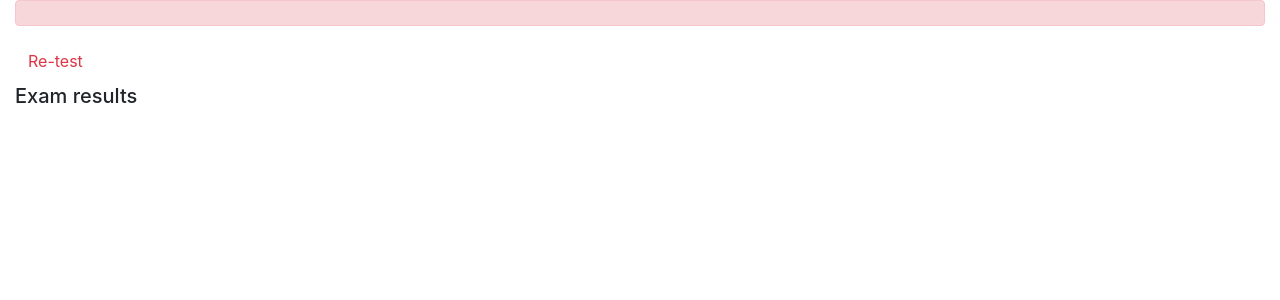
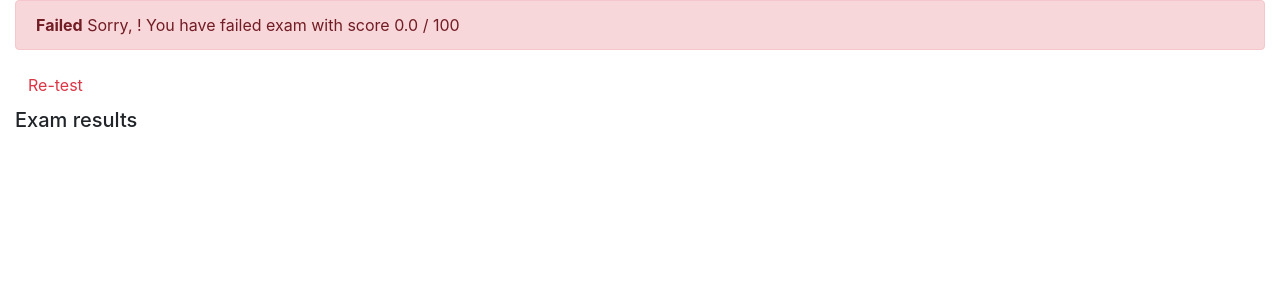
Before and after one commit to manouriz/django2, a Django app: page /onlinecourse/1/submission/40/result in a window 1280 px wide. Shown: the part 56-356 px from the top of the page. Run offline with Django 3.2, Linux system fonts and the light colour scheme; a user stored in the database is signed in; data comes from the database, SQL or seed files in the repository; both versions use the stored data as it was after the commit; some libraries are stand-ins or nearby versions.

Commit message:
Lab3 - Step5 - error in score calculation

```diff
--- a/onlinecourse/templates/onlinecourse/exam_result_bootstrap.html
+++ b/onlinecourse/templates/onlinecourse/exam_result_bootstrap.html
@@ -39,10 +39,12 @@
     {% if grade > 80 %}
     <div class="alert alert-success">
        <!--HINT Display passed info -->
+        <strong>Congratulation, {{ user.first_name }}</strong> You have passed the exam and completed the course with score {{ grade }} / 100
     </div>
         {% else %}
         <div class="alert alert-danger">
             <!--HINT Display failed info -->
+            <strong>Failed</strong> Sorry, {{ user.first_name }}! You have failed exam with score {{ grade }} / 100
         </div>
         <a class="btn btn-link text-danger" href="{% url 'onlinecourse:course_details' course.id %}">Re-test</a>
         {% endif %}
--- a/onlinecourse/views.py
+++ b/onlinecourse/views.py
@@ -146,9 +146,18 @@ def show_exam_result(request, course_id, submission_id):
     submission = get_object_or_404(Submission, pk=submission_id)
     answers = submission.choices_ids
     grade = 0
+    total = 0
     for question in course.question_set.all():
         if question.is_get_score(answers) == True:
             grade = grade + question.grade
+        total = total + grade
+        print(grade)
+
+    if total > 0:
+        context['grade'] = (grade / total) * 100
+    else:
+        context['grade'] = 0.0
+
     #template_name = 'onlinecourse/exam_result_bootstrap.html'
     return render(request, 'onlinecourse/exam_result_bootstrap.html', context)
     #return HttpResponseRedirect(reverse(viewname='onlinecourse:show_exam_result', args=(course.id,submission.id)))
```
Also changed, not shown: db.sqlite3.
